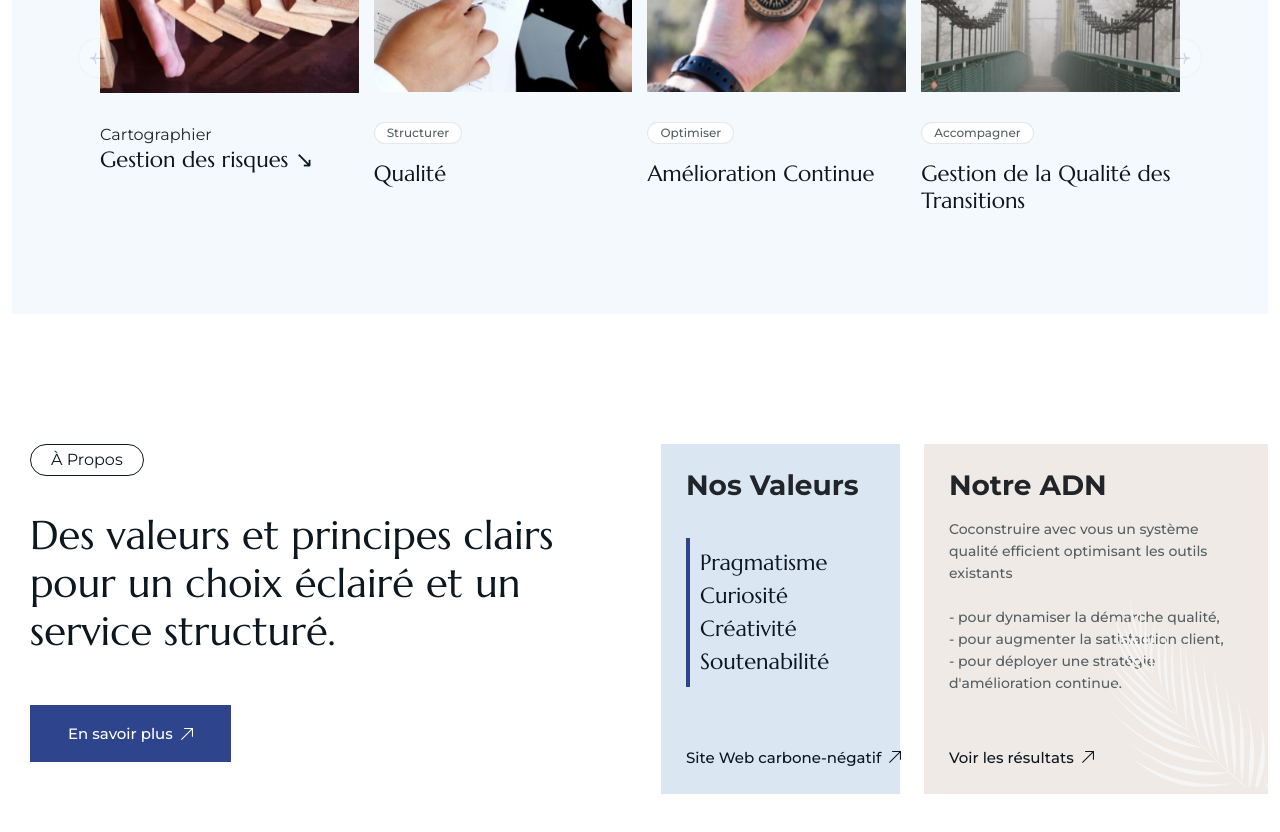
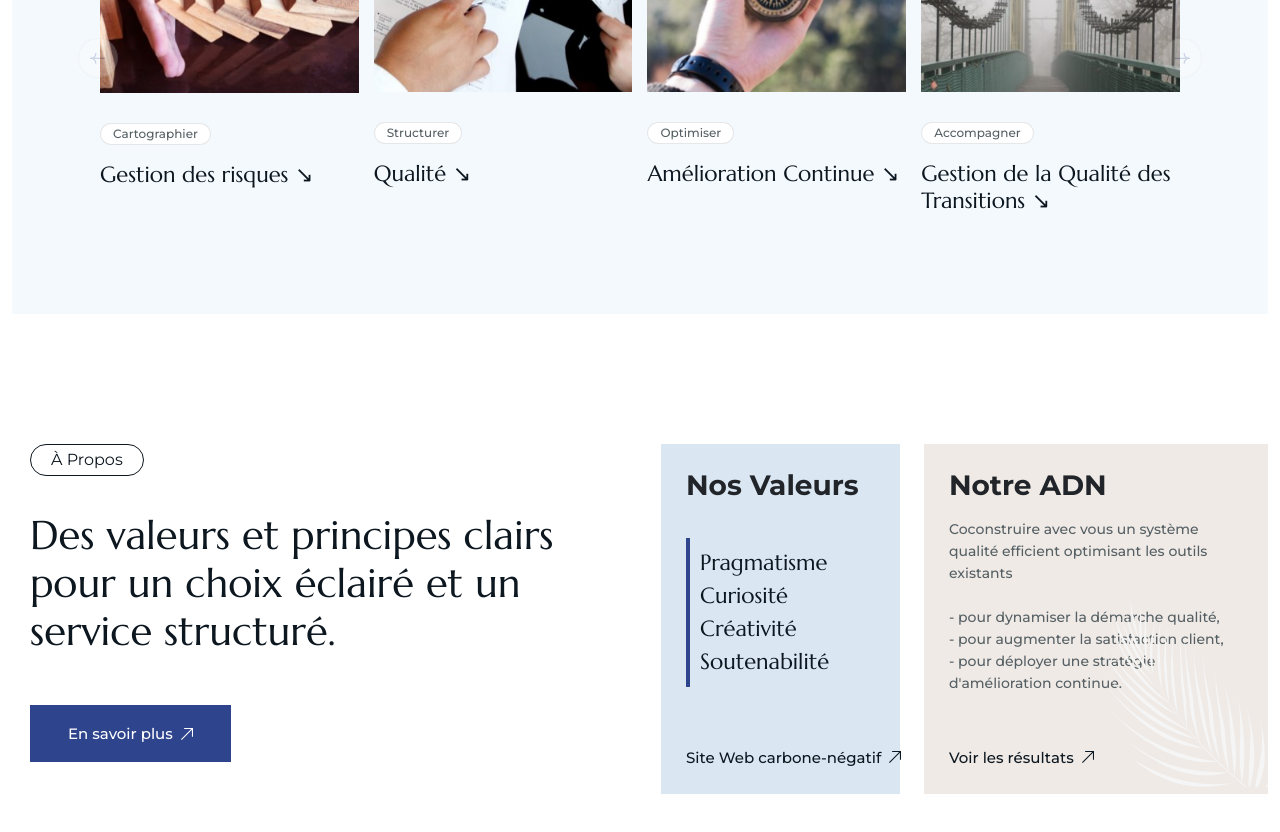
Before and after one commit to samuelnihoul/qgrConseil, a Next.js app: page / in a window 1280 px wide. Shown: the part 1520-2352 px from the top of the page. Built offline with nearby package versions, Linux system fonts and the light colour scheme.

Commit message:
paddingless cards, also no mouse-over

```diff
--- a/src/components/common/FloatingCard.jsx
+++ b/src/components/common/FloatingCard.jsx
@@ -1,7 +1,7 @@
 import React, { useState } from 'react';
 import './FloatingCard.module.css'; // Import the CSS file
 
-const FloatingCard = ({ children }) => {
+const FloatingCard = ({ children, p }) => {
     const [isVisible, setIsVisible] = useState(false);
 
     const toggleCard = () => {
@@ -10,13 +10,18 @@ const FloatingCard = ({ children }) => {
 
     return (
         <div className="floating-card-container">
-            <div onClick={toggleCard}>
+            <div onClick={toggleCard} className='card-content'>
                 {children}
             </div>
             {isVisible && (
                 <div className="floating-card">
-                    <h2>Floating Card</h2>
-                    <p>This is a floating card that can be toggled on and off.</p>
+                    <ul>
+                        {p.map(
+                            e => {
+                                return (<li>•{' '}{e}</li>)
+                            }
+                        )}
+                    </ul>
                 </div>
             )}
         </div>
--- a/src/components/common/FloatingCard.module.css
+++ b/src/components/common/FloatingCard.module.css
@@ -23,10 +23,10 @@
 
 .floating-card {
     position: absolute;
-    top: 60px;
+    top: 120px;
     /* Adjust based on your design */
     width: 300px;
-    padding: 20px;
+    padding: 60px;
     background-color: white;
     box-shadow: 0 4px 8px rgba(0, 0, 0, 0.2);
     border-radius: 10px;
--- a/src/components/home1/CoverArea.jsx
+++ b/src/components/home1/CoverArea.jsx
@@ -141,7 +141,7 @@ const CoverArea = () => {
                           <img src="assets/img/home1/carou1.png" alt="" />
                         </div>
                         <div className="card-content">
-                          <FloatingCard>
+                          <FloatingCard p={["Conception,", "réalisation d'audit diagnostic,", "synthèse des constats,", "présentation des préconisations,", "proposition d'un plan d'action."]}>
                             <a>
                               Cartographier <span />
                             </a>
@@ -158,16 +158,14 @@ const CoverArea = () => {
                           <img src="assets/img/home1/carou2.png" alt="" />
                         </div>
                         <div className="card-content">
-                          <Link legacyBehavior href="#">
+                          <FloatingCard p={["Évaluation des écarts au référentiel,", "création et mise à jour des indicateurs,", "réalisation d'audit à blanc,", "appui lors de la visite d'audit de certification,", "proposition de réponse aux recommendations émises lors de l'audit."]}>
                             <a>
                               Structurer <span />
                             </a>
-                          </Link>
-                          <h5>
-                            <Link legacyBehavior href="/service-details">
-                              <a>Qualité</a>
-                            </Link>
-                          </h5>
+                            <h5>
+                              <a>Qualité &#x2198;</a>
+                            </h5>
+                          </FloatingCard>
                         </div>
                       </div>
                     </SwiperSlide>
@@ -177,16 +175,13 @@ const CoverArea = () => {
                           <img src="assets/img/home1/carou3.png" alt="" />
                         </div>
                         <div className="card-content">
-                          <Link legacyBehavior href="#">
+                          <FloatingCard p={["Audit du système qualité existant,", "détection des axes d'amélioration,", "création d'un plan d'action et d'indicateurs,", "organisation et suivi des retours d'expérience."]}>
                             <a>
                               Optimiser<span />
                             </a>
-                          </Link>
-                          <h5>
-                            <Link legacyBehavior href="/service-details">
-                              <a>Amélioration Continue</a>
-                            </Link>
-                          </h5>
+                            <h5>
+                              <a>Amélioration Continue &#x2198;</a>
+                            </h5></FloatingCard>
                         </div>
                       </div>
                     </SwiperSlide>
@@ -196,16 +191,13 @@ const CoverArea = () => {
                           <img src="assets/img/home1/carou4.png" alt="" />
                         </div>
                         <div className="card-content">
-                          <Link legacyBehavior href="#">
+                          <FloatingCard p={["Gestion du quotidien qualité,", "tutorat de la montée en compétence qualité des collaborateurs,", "accompagnement à la gestion de crise,", "management relais."]}>
                             <a>
                               Accompagner <span />
                             </a>
-                          </Link>
-                          <h5>
-                            <Link legacyBehavior href="/service-details">
-                              <a>Gestion de la Qualité des Transitions</a>
-                            </Link>
-                          </h5>
+                            <h5>
+                              <a>Gestion de la Qualité des Transitions &#x2198;</a>
+                            </h5></FloatingCard>
                         </div>
                       </div>
                     </SwiperSlide>
```
Also changed, not shown: public/assets/css/style.css.
